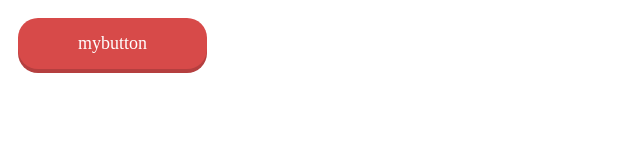
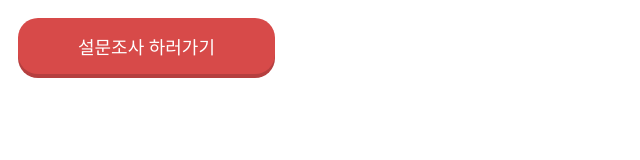
Before and after one commit to HONGCHAEE/Notion_Embeded, a plain HTML site: page button.html in a window 1280 px wide. Shown: the whole page, without its empty margins (0-640 px from the left). Drawn offline with Linux system fonts and the light colour scheme.

Commit message:
Update button.html

```diff
--- a/button.html
+++ b/button.html
@@ -244,7 +244,7 @@
 
 <body>
 
-  <button class="btn large red rounded threeD" type="button" onclick="navigate()"> mybutton</button>
+  <button class="btn large red rounded threeD" type="button" onclick="navigate()"> 설문조사 하러가기</button>
 
   <script>
     function navigate() {
```
